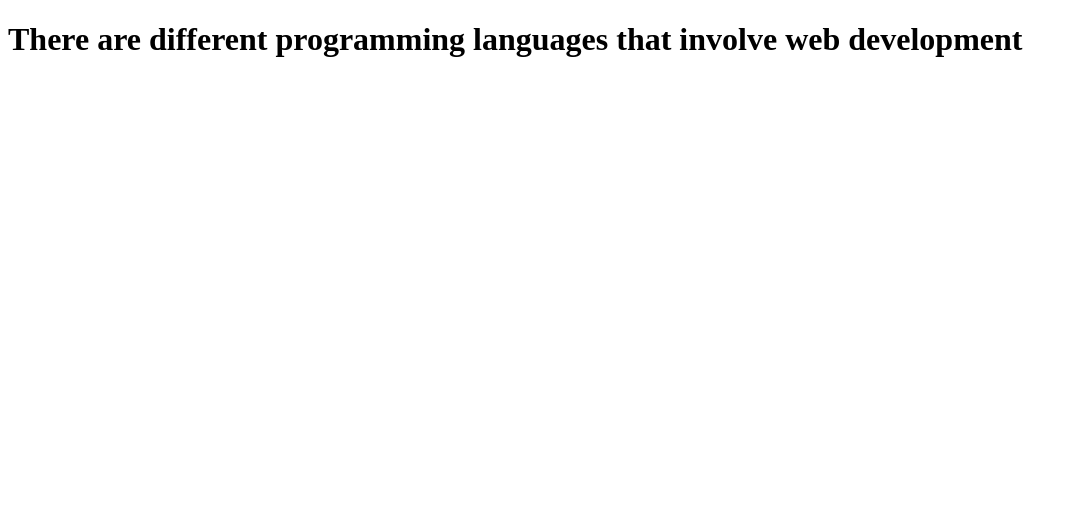
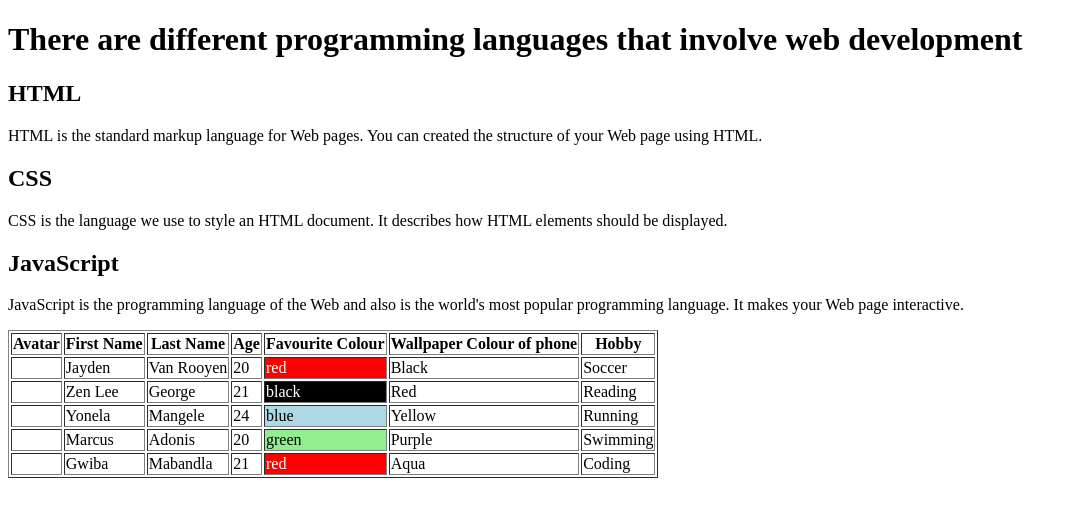
Before and after one commit to harriselvin/Wednesday, a plain HTML site: page index.html in a window 1280 px wide. Shown: the whole page, without its empty margins (0-1078 px from the left). Drawn offline with Linux system fonts and the light colour scheme.

Commit message:
added new branch

```diff
--- a/index.html
+++ b/index.html
@@ -8,6 +8,72 @@
 <body>
     <header>
         <h1>There are different programming languages that involve web development</h1>
+        <h2>HTML</h2>
+        <p>HTML is the standard markup language for Web pages. You can created the structure of your Web page using HTML.</p>
+        <h2>CSS</h2>
+        <p>CSS is the language we use to style an HTML document. It describes how HTML elements should be displayed.</p>
+        <h2>JavaScript</h2>
+        <p>JavaScript is the programming language of the Web and also is the world's most popular programming language. It makes your Web page interactive.</p>
     </header>
+    <main>
+        <table border="1px">
+            <thead>
+                <th>Avatar</th>
+                <th>First Name</th>
+                <th>Last Name</th>
+                <th>Age</th>
+                <th>Favourite Colour</th>
+                <th>Wallpaper Colour of phone</th>
+                <th>Hobby</th>
+            </thead>
+            <tbody>
+                <tr>
+                    <td></td>
+                    <td>Jayden</td>
+                    <td>Van Rooyen</td>
+                    <td>20</td>
+                    <td bgcolor="red"><font color="white">red</font></td>
+                    <td>Black</td>
+                    <td>Soccer</td>
+                </tr>
+                <tr>
+                    <td></td>
+                    <td>Zen Lee</td>
+                    <td>George</td>
+                    <td>21</td>
+                    <td bgcolor="black"><font color="white">black</font></td>
+                    <td>Red</td>
+                    <td>Reading</td>
+                </tr>
+                <tr>
+                    <td></td>
+                    <td>Yonela</td>
+                    <td>Mangele</td>
+                    <td>24</td>
+                    <td bgcolor="lightblue">blue</td>
+                    <td>Yellow</td>
+                    <td>Running</td>
+                </tr>
+                <tr>
+                    <td></td>
+                    <td>Marcus</td>
+                    <td>Adonis</td>
+                    <td>20</td>
+                    <td bgcolor="lightgreen">green</td>
+                    <td>Purple</td>
+                    <td>Swimming</td>
+                </tr>
+                <tr>
+                    <td></td>
+                    <td>Gwiba</td>
+                    <td>Mabandla</td>
+                    <td>21</td>
+                    <td bgcolor="red"><font color="white">red</font></td>
+                    <td>Aqua</td>
+                    <td>Coding</td>
+                </tr>
+            </tbody>
+        </table>
+    </main>
 </body>
 </html>
```
